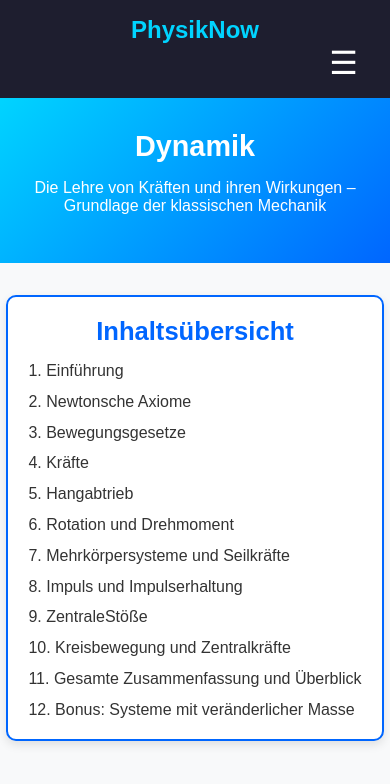
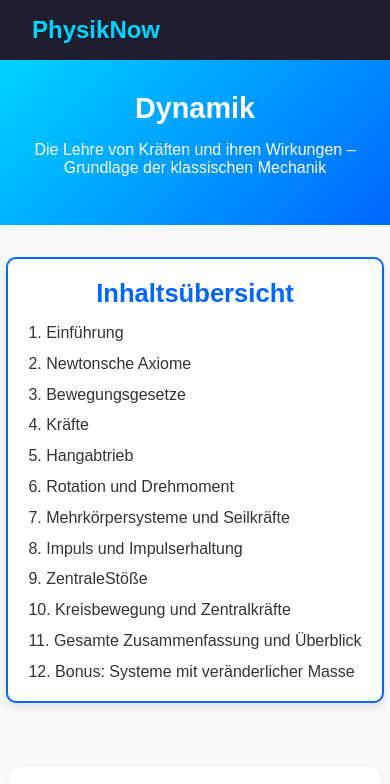
Before and after one commit to yanni88887/physiknow, a plain HTML site: page docs/index.html in a window 390 px wide. Shown: the top 784 px of the page. Drawn offline with nearby package versions, Linux system fonts and the light colour scheme.

Commit message:
Update index.html letzten handy fixes

```diff
--- a/docs/index.html
+++ b/docs/index.html
@@ -192,7 +192,6 @@ footer {
     font-size: 0.9rem;
     margin-top: auto;
 }
-
 /* ===================== */
 /* RESPONSIVE ANPASSUNGEN */
 /* ===================== */
@@ -205,70 +204,23 @@ footer {
 }
 
 /* Handy */
-/* Handy */
 @media (max-width: 600px) {
+  /* Header: Logo links, Burger rechts */
   header {
-        flex-direction: column;
-        align-items: center;   /* zentriert statt linksbündig */
+    flex-direction: row;
+    justify-content: space-between;
+    align-items: center;
   }
-    nav ul {
-        flex-direction: column;
-        gap: 0.5rem;
-        width: 100%;
-        margin-top: 0.8rem;    /* Abstand zwischen Logo und Menü */
-        text-align: center;    /* Menüeinträge mittig */
-    }
-    nav a {
+
+  /* Burger-Button sichtbar */
+  .menu-toggle {
     display: block;
-        padding: 0.5rem;
-    }
-    .hero {
-        padding: 2rem 1rem;
-    }
-    .hero h2 { font-size: 1.8rem; }
-    .hero p { font-size: 1rem; }
-    section {
-        padding: 15px;
-        width: 95%;           /* volle Breite auf Handy */
-    }
-    .toc-box ul {
-        grid-template-columns: 1fr; /* nur eine Spalte */
-    }
-    canvas {
-        max-width: 100%;
-        height: auto;
-    }
-}
-    /* --- Fix fürs Handy-Zoomen --- */
-@media (max-width: 600px) {
-  section:not(.hero) {
-    width: 95%;
-    overflow-x: hidden;
-  }
-  img, canvas, .formel-box, mjx-container {
-    max-width: 100%;
-    overflow-x: auto;
-  }
-}
-body {
-  overflow-x: hidden; /* verhindert horizontales Scrollen */
-}
-/* Burger-Button Standard: ausgeblendet */
-.menu-toggle {
-  display: none;
+    margin-left: auto;
     background: none;
     border: none;
     font-size: 2rem;
     color: #fff;
     cursor: pointer;
-}
-
-/* ----- Handy-Ansicht ----- */
-@media (max-width: 600px) {
-  /* Button anzeigen */
-  .menu-toggle {
-    display: block;
-    margin-left: auto; /* Button rechts */
   }
 
   /* Menü ausblenden */
@@ -286,39 +238,53 @@ body {
   nav ul.show {
     display: flex;
   }
-}
-/* --- Burger-Menü --- */
-.menu-toggle {
-  display: none; /* Standard: ausgeblendet (PC) */
-  background: none;
-  border: none;
-  font-size: 2rem;
-  color: #fff;
-  cursor: pointer;
+
+  nav a {
+    display: block;
+    padding: 0.5rem;
   }
 
-/* Handy-Ansicht */
-@media (max-width: 600px) {
-  .menu-toggle {
-    display: block;       /* Button sichtbar */
-    margin-left: auto;    /* Button nach rechts */
+  .hero {
+    padding: 2rem 1rem;
   }
 
-  nav ul {
-    display: none;        /* Navigation standardmäßig versteckt */
-    flex-direction: column;
-    gap: 0.5rem;
-    background: #1e1e2f;
-    width: 100%;
-    padding: 1rem 0;
-    text-align: center;
+  .hero h2 { font-size: 1.8rem; }
+  .hero p { font-size: 1rem; }
+
+  section {
+    padding: 15px;
+    width: 95%;           /* volle Breite auf Handy */
   }
 
-  nav ul.show {
-    display: flex;        /* eingeblendet, wenn Button geklickt */
+  .toc-box ul {
+    grid-template-columns: 1fr; /* nur eine Spalte */
+  }
+
+  canvas {
+    max-width: 100%;
+    height: auto;
+  }
+
+  section:not(.hero) {
+    width: 95%;
+    overflow-x: hidden;
+  }
+
+  img, canvas, .formel-box, mjx-container {
+    max-width: 100%;
+    overflow-x: auto;
   }
 }
 
+/* --- Globale Fixes --- */
+body {
+  overflow-x: hidden; /* verhindert horizontales Scrollen */
+}
+
+/* Burger-Button Standard: ausgeblendet (auf PC/Tablet) */
+.menu-toggle {
+  display: none;
+}
 
 
 </style>
```
Lines whose indentation alone changed are shown as unchanged.
